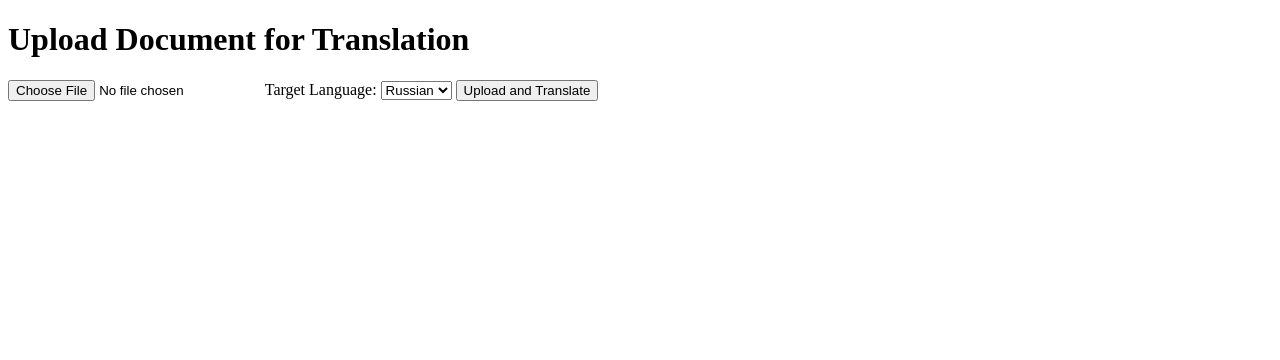
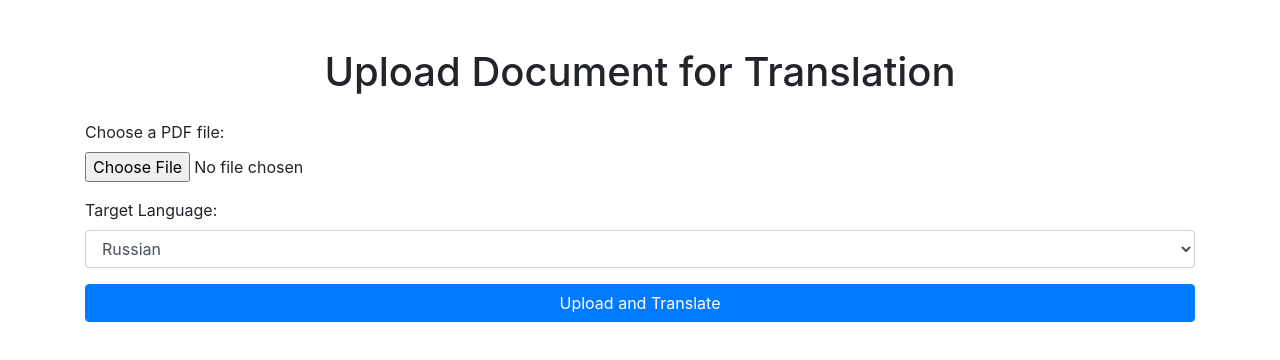
Before and after one commit to noxonsu/fileTranslation, a website: page public/index.html in a window 1280 px wide. Drawn offline with nearby package versions, Linux system fonts and the light colour scheme.

Commit message:
chore: Update file upload form with Bootstrap styling and error handling

```diff
--- a/public/index.html
+++ b/public/index.html
@@ -4,20 +4,27 @@
     <meta charset="UTF-8">
     <meta name="viewport" content="width=device-width, initial-scale=1.0">
     <title>Document Translator</title>
+    <link href="https://maxcdn.bootstrapcdn.com/bootstrap/4.5.2/css/bootstrap.min.css" rel="stylesheet">
 </head>
 <body>
-    <h1>Upload Document for Translation</h1>
-    <form id="upload-form" enctype="multipart/form-data">
-        <input type="file" id="file-input" name="file" accept=".pdf" required>
-        <label for="target-language">Target Language:</label>
-        <select id="target-language" name="target-language" required>
-            <option value="ru">Russian</option>
-            <!-- Add more language options as needed -->
-        </select>
-        <button type="submit">Upload and Translate</button>
-    </form>
-
-    <div id="result"></div>
+    <div class="container mt-5">
+        <h1 class="text-center">Upload Document for Translation</h1>
+        <form id="upload-form" enctype="multipart/form-data" class="mt-4">
+            <div class="form-group">
+                <label for="file-input">Choose a PDF file:</label>
+                <input type="file" id="file-input" name="file" accept=".pdf" class="form-control-file" required>
+            </div>
+            <div class="form-group">
+                <label for="target-language">Target Language:</label>
+                <select id="target-language" name="target-language" class="form-control" required>
+                    <option value="ru">Russian</option>
+                    <!-- Add more language options as needed -->
+                </select>
+            </div>
+            <button type="submit" class="btn btn-primary btn-block">Upload and Translate</button>
+        </form>
+        <div id="result" class="mt-4 text-center"></div>
+    </div>
 
     <script>
         document.getElementById('upload-form').addEventListener('submit', async (event) => {
@@ -34,9 +41,10 @@
             if (response.ok) {
                 const data = await response.json();
                 const resultDiv = document.getElementById('result');
-                resultDiv.innerHTML = `<a href="/download/${data.filename}" target="_blank">Download Translated Document</a>`;
+                resultDiv.innerHTML = `<a href="/download/${data.filename}" class="btn btn-success" target="_blank">Скачать переведенный документ (возможна задержка несколько секунд перед началом скачки)</a>`;
             } else {
-                console.error('Translation failed');
+                const resultDiv = document.getElementById('result');
+                resultDiv.innerHTML = `<div class="alert alert-danger">Translation failed</div>`;
             }
         });
     </script>
```
Also changed, not shown: tempaltes/index.html (deleted, +0 -17 lines), 5 other files.
